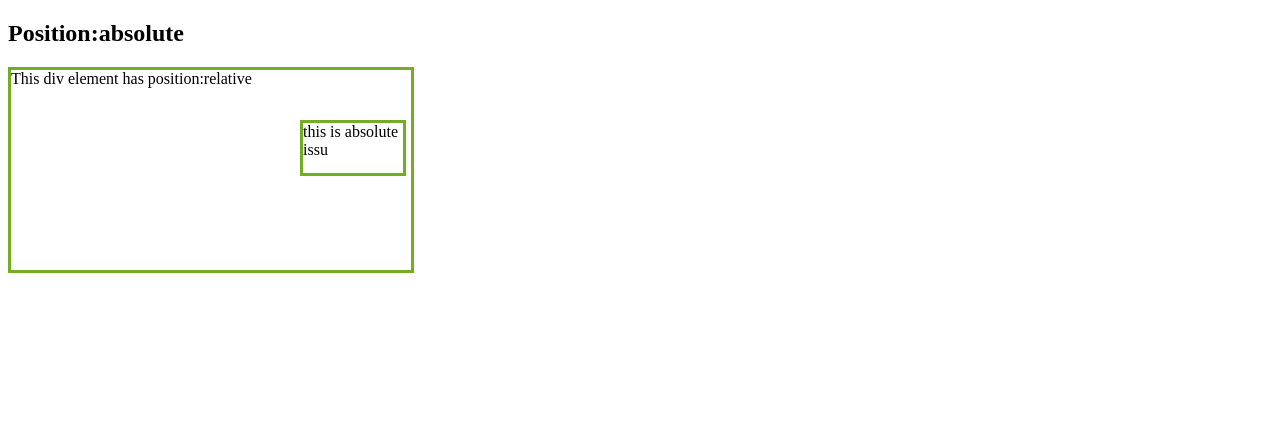
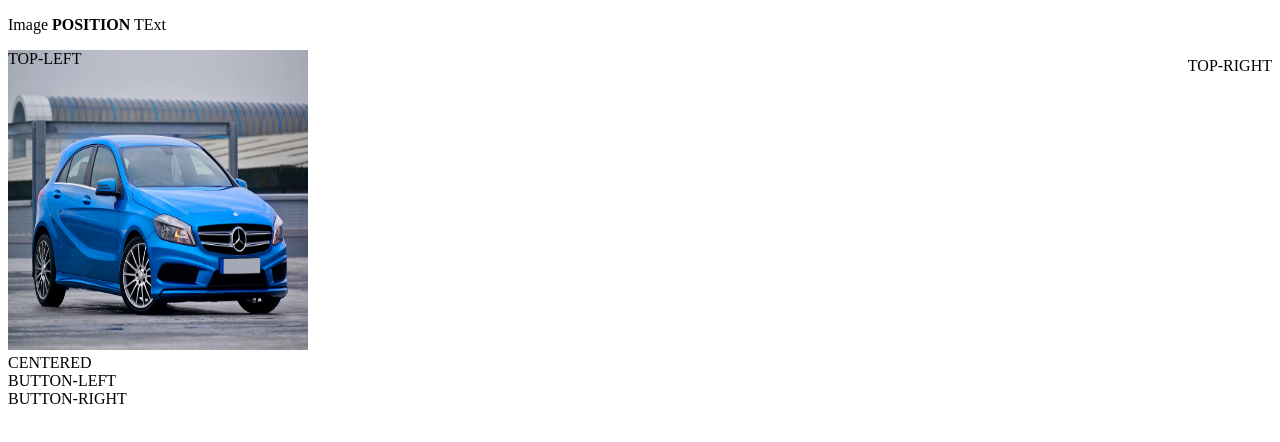
Before and after one commit to mdnlislam/html, a React (Vite) app: page / in a window 1280 px wide. Shown: the top 442 px of the page. Built offline with nearby package versions, Linux system fonts and the light colour scheme.

Commit message:
modification

```diff
--- a/src/App.css
+++ b/src/App.css
@@ -1,19 +1,19 @@
-.font{
-  position:relative;
-  width: 400px;
-  height: 200px;
-  border: 3px solid #73AD21;
 
-
-
+.img img{
+  width: 300px;
+  height: 300px;
 }
 
-.back{
-  width: 100px;
-  height: 50px;
-  border: 3px solid #73AD21;
+.img {
+  position: relative;
+}
+.topleft{
   position: absolute;
-  top: 50px;
-  right: 5px;
-
+  top: 0px;
+  left: 0px;
 }
+.topright{
+  position: absolute;
+  top: 7px;
+  right:0px;
+}
--- a/src/components/Product-card.jsx
+++ b/src/components/Product-card.jsx
@@ -6,14 +6,27 @@ function ProductCard(){
 
             <div className="body">
 
-                      <h2>Position:absolute</h2>
+               <p>Image <b>POSITION</b> TExt</p>
 
-                      <div className="font">
-                             This div element has position:relative
-                             <div className="back">
-                                   this is absolute issu
-                             </div>
-                             </div>
+               <div className="img">
+                <img src="public/img/Car.jpg" alt="" />
+
+                <div className="topleft">
+                      TOP-LEFT  </div>
+                      <div className="topright">
+                         TOP-RIGHT  </div>
+                         <div className="centered">
+                            CENTERED  </div>
+                            <div className="buttonleft">
+                              BUTTON-LEFT  </div>
+                              <div className="buttonright">
+                     BUTTON-RIGHT
+                              </div>
+
+
+
+
+               </div>
 
             </div>
 
```
